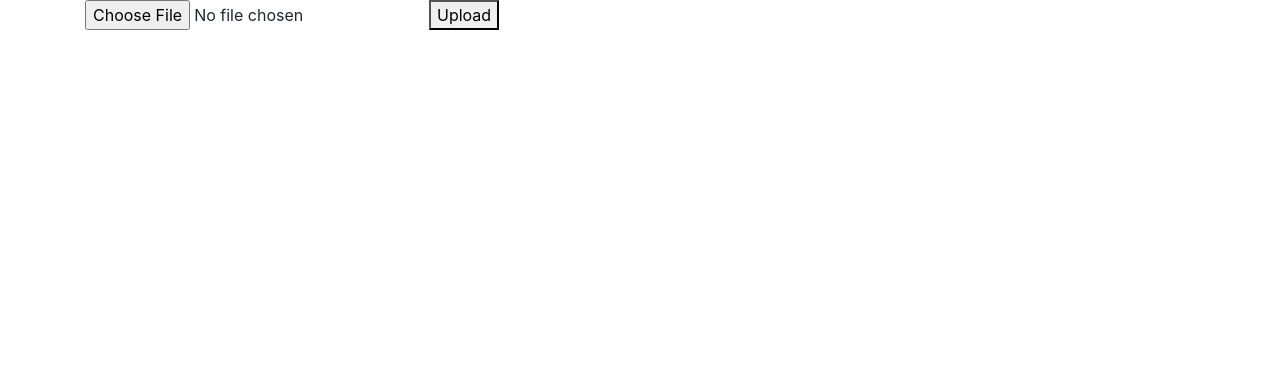
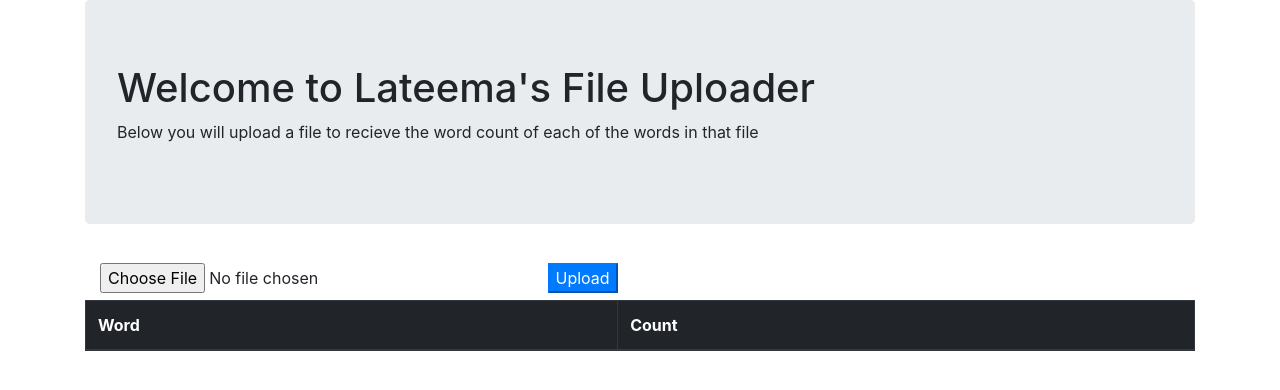
Before and after one commit to CryptoAlgorythm/frontend, a React app: page / in a window 1280 px wide. Shown: the top 390 px of the page. Built offline with nearby package versions, Linux system fonts and the light colour scheme.

Commit message:
file is being uploaded and word count is being rendered

```diff
--- a/src/App.js
+++ /dev/null
@@ -1,30 +0,0 @@
-import React, { Component } from 'react';
-import { connect } from 'react-redux';
-import { render } from 'react-dom';
-import { apiCallRequest } from './actions';
-
-class App extends Component {
-    state = {
-        selectedFile: ''
-    }
-
-    fileSelectedHandler = event => {
-        this.setState({
-            selectedFile: event.target.files[0]
-        })
-    }
-
-    render() {
-        const { selectedFile } = this.state;
-        const { fetching, error, fileUploadHandler, wordFrequency } = this.props;
-
-        return (
-            <div className="app container">
-                <input type="file" />
-                <button> Upload</button>
-            </div>
-        )
-    }
-}
-
-export default App;
--- /dev/null
+++ b/src/components/App.js
@@ -0,0 +1,76 @@
+import React, { Component } from 'react';
+import { connect } from 'react-redux';
+import { render } from 'react-dom';
+import { apiCallRequest } from '../actions';
+
+class App extends Component {
+    state = {
+        selectedFile: ''
+    }
+
+    fileSelectedHandler = event => {
+        this.setState({
+            selectedFile: event.target.files[0]
+        })
+    }
+
+    render() {
+        const { selectedFile } = this.state;
+        const { fetching, error, fileUploadHandler, wordFrequency } = this.props;
+
+        return (
+            <div className="App" className="container">
+                <div className="jumbotron">
+                    <h1>Welcome to Lateema's File Uploader</h1>
+                    <p>Below you will upload a file to recieve the word count of each of the words in that file</p>
+                </div>
+
+                <input type="file" onChange={this.fileSelectedHandler} className="col-form-label col-5" />
+                <button onClick={() => fileUploadHandler(selectedFile)} className="button btn-primary"> Upload</button>
+
+                {
+                    wordFrequency &&
+                    <div className="table-responsive">
+                        <table className="table table-striped table-bordered">
+                            <thead className="thead-dark">
+                                <tr>
+                                    <th>Word</th>
+                                    <th>Count</th>
+                                </tr>
+                            </thead>
+                            <tbody>
+                                {Object.keys(wordFrequency).map((word) => {
+                                    return (
+                                        <tr key={wordFrequency[word].name}>
+                                            <td>{wordFrequency[word].name}</td><td>{wordFrequency[word].total}</td>
+                                        </tr>
+                                    )
+                                })}
+                            </tbody>
+                        </table>
+                        {
+                            error &&
+                            <p style={{ color: "red" }}>Uh oh - something went wrong!</p>
+                        }
+                    </div>
+                }
+            </div>
+        )
+    }
+}
+
+
+const mapStateToProps = state => {
+    return {
+        fetching: state.fetching,
+        error: state.error,
+        wordFrequency: state.wordFrequency
+    }
+};
+
+const mapDispatchToProps = dispatch => ({
+    fileUploadHandler: selectedFile =>
+        dispatch(apiCallRequest(selectedFile))
+});
+
+export default connect(mapStateToProps, mapDispatchToProps)(App);
--- a/src/index.js
+++ b/src/index.js
@@ -1,6 +1,6 @@
 import React from 'react';
 import { render } from 'react-dom'
-import App from './App';
+import App from './components/App';
 import { createStore, applyMiddleware, compose } from 'redux';
 import createSagaMiddleware from 'redux-saga';
 import { Provider } from 'react-redux';
--- a/src/sagas/index.js
+++ b/src/sagas/index.js
@@ -1,6 +1,7 @@
-import { takeLatest, call, put } from 'redux-saga/effects';
-import { API_CALL_REQUEST } from '../constants/ActionTypes';
-import * as actions from '../actions';
+import { takeLatest, call, put } from 'redux-saga/effects'
+import { API_CALL_REQUEST } from '../constants/ActionTypes'
+import { apiCallRequest, apiCallSuccess, apiCallFailure } from '../actions'
+import axios from 'axios'
 
 // watcher saga: watches for actions dispatched to the store,
 // triggered in workerSaga
@@ -15,6 +16,37 @@ export function* watcherSaga() {
     yield takeLatest(API_CALL_REQUEST, upload)
 }
 
+// function that makes the api request and returns a Promise
+// for response
+// worker saga:
+// makes the api call when watcher saga sees the action
+/*
+attempts to upload file, using another redux-saga helper function call
+and stores the result (a resolved or failed Promise)
+in a response variable
+1. If the upload was a success,
+we extract the parsed file data from the response
+and dispatch an API_CALL_SUCCESS action
+with the file data in the payload to the store,
+using ANOTHER redux-saga helper function put
+2. If there was an error with uploading the file,
+we let the store know about it by dispatching an
+API_CALL_FAILURE action with the error
+*/
 function* upload({ payload }) {
+    try {
+        const response = yield call(axios.post, 'http://localhost:3000/upload', payload)
+        const { data } = response
+        yield put(apiCallSuccess(data))
 
+    } catch (e) {
+        yield put(apiCallFailure())
+    }
 }
+
+/*
+function* creates a special kind of function called a generator
+Generators can pause and restart - be exited and re-entered
+and actually remember the context/state of the function
+over time
+*/
```
